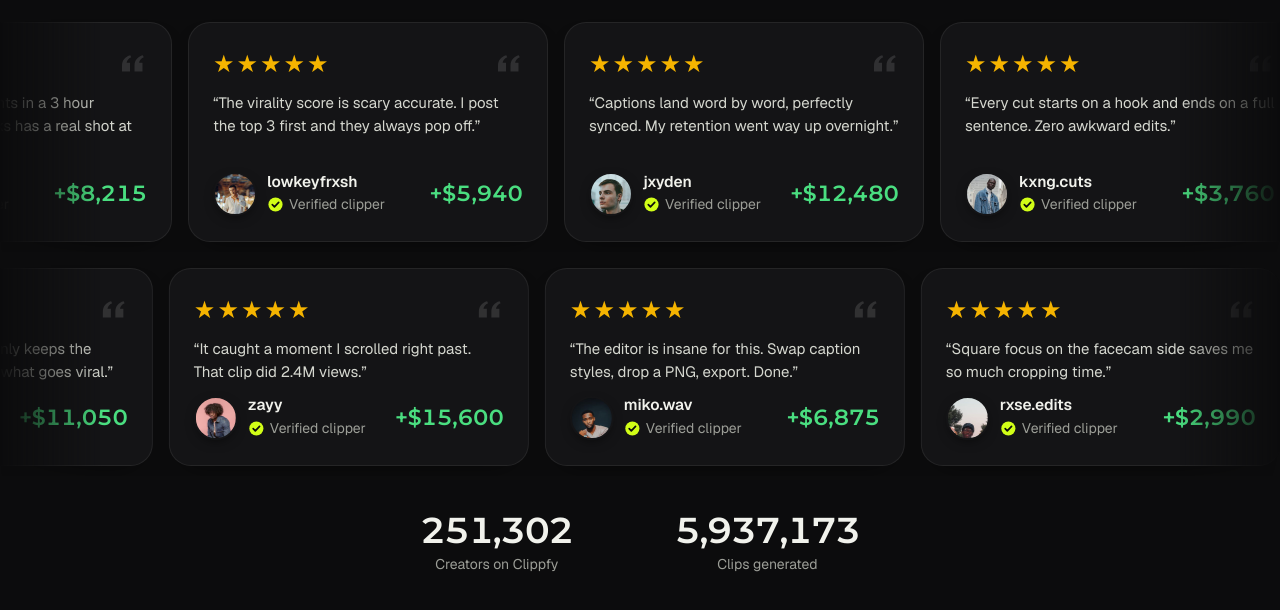
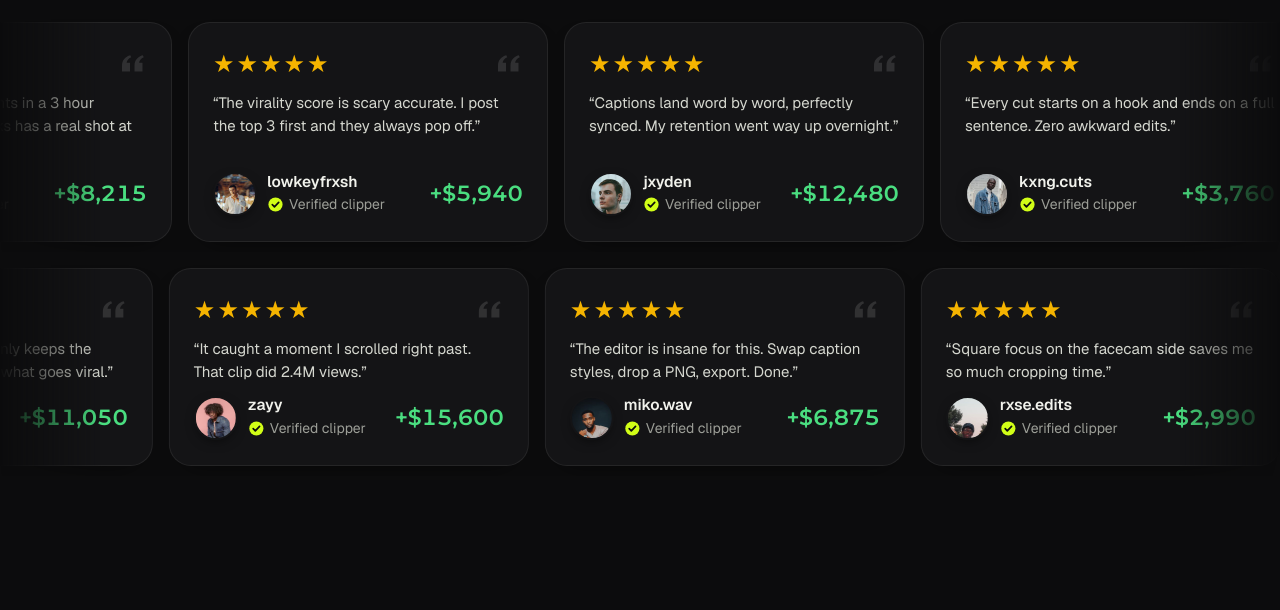
Before and after one commit to frRitamDas/clippfy-pro-review, a website: page index.html in a window 1280 px wide. Drawn offline with nearby package versions, Linux system fonts and the light colour scheme.

Commit message:
Remove creator and clip count stats
Co-authored-by: arena-agent <297053741+arena-agent@users.noreply.github.com>

```diff
--- a/assets/reviews.css
+++ b/assets/reviews.css
@@ -175,43 +175,12 @@ section { padding: 88px 0; position: relative; }
 }
 
 /* ==========================================================================
-   LIVE STATS (closing counters)
-   ========================================================================== */
-.stats-live {
-  display: flex;
-  justify-content: center;
-  gap: clamp(40px, 8vw, 120px);
-  margin: 36px auto 0;
-  text-align: center;
-}
-
-.stats-live div { display: flex; flex-direction: column; gap: 6px; }
-
-.stats-live b {
-  font-family: var(--display);
-  font-weight: 600;
-  font-size: clamp(26px, 3vw, 36px);
-  letter-spacing: -.03em;
-  line-height: 1;
-  color: var(--ink);
-  font-variant-numeric: tabular-nums;
-}
-
-.stats-live span { font-size: 14px; color: var(--muted); }
-
-/* ==========================================================================
    RESPONSIVE + MOTION
    ========================================================================== */
 @media (max-width: 860px) {
   section { padding: 64px 0; }
 }
 
-@media (max-width: 620px) {
-  .stats-live { flex-direction: column; gap: 28px; }
-  /* card width is intentionally untouched here — the original marquee
-     keeps its 360px cards and simply scrolls them, so this is faithful. */
-}
-
 @media (prefers-reduced-motion: reduce) {
   .marquee .track { animation: none; }
 }
--- a/assets/reviews.js
+++ b/assets/reviews.js
@@ -1,17 +1,15 @@
 /* ==========================================================================
    Clippfy — Reviews section behaviour
-   Extracted from the original bundle's 6_landing.js, stripped of everything
-   that belonged to other sections (profit calculator, FAQ accordion, image
-   guards). Two jobs only: keep the marquee seamless, and animate the counters.
+   Keeps the review-card marquee seamless; unrelated landing-page behavior has
+   been removed from this standalone reviews page.
    ========================================================================== */
 (() => {
   "use strict";
 
-  const $ = (s, r = document) => r.querySelector(s);
   const $$ = (s, r = document) => [...r.querySelectorAll(s)];
 
   /* ------------------------------------------------------------------------
-     1. Seamless marquee.
+     Seamless marquee.
 
      The animation slides the track by -50%. For that to loop with no gap, the
      track must contain exactly two identical halves — and one half must be at
@@ -41,32 +39,4 @@
     const pxPerSec = track.closest(".reverse") ? 34 : 38;
     track.style.animationDuration = Math.round((setWidth * copies) / pxPerSec) + "s";
   });
-
-  /* ------------------------------------------------------------------------
-     2. Live counters.
-
-     They climb from a fixed epoch so every reload continues from a later
-     number instead of restarting. Purely cosmetic — the numbers come from the
-     markup, so you can swap in real values whenever you have an API.
-     ------------------------------------------------------------------------ */
-  const start = Date.UTC(2026, 9, 28) / 1000; // launch reference point (seconds)
-  const fmt = (n) => Math.floor(n).toLocaleString("en-US");
-
-  const el1 = $("#statCreators");
-  const el2 = $("#statClips");
-  if (!el1 || !el2) return;
-
-  const elapsed = Date.now() / 1000 - start;
-  let creators = 148312 + elapsed * 0.05;
-  let clips = 2847519 + elapsed * 1.5;
-
-  const tick = () => {
-    creators += Math.random() < 0.6 ? 1 + Math.floor(Math.random() * 2) : 0;
-    clips += 3 + Math.floor(Math.random() * 9);
-    el1.textContent = fmt(creators);
-    el2.textContent = fmt(clips);
-  };
-
-  tick();
-  setInterval(tick, 1000);
 })();
--- a/index.html
+++ b/index.html
@@ -80,10 +80,6 @@
       </figure>
     </div>
   </div>
-  <div class="stats-live container">
-    <div><b id="statCreators">148,312</b><span>Creators on Clippfy</span></div>
-    <div><b id="statClips">2,847,519</b><span>Clips generated</span></div>
-  </div>
 </section>
 </main>
 
```
Also changed, not shown: README.md.
